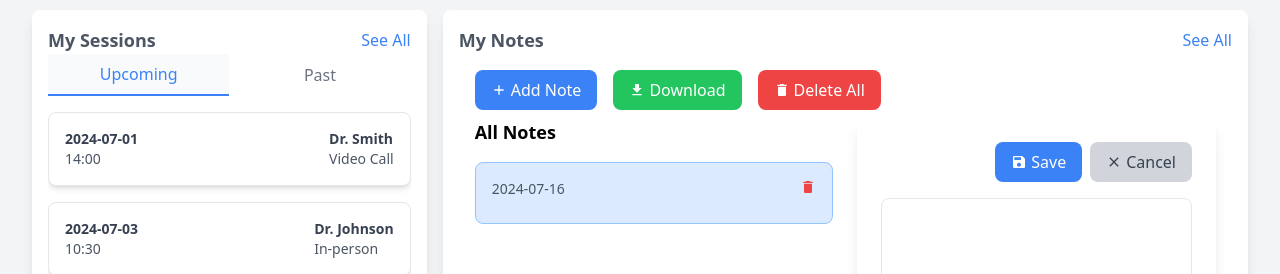
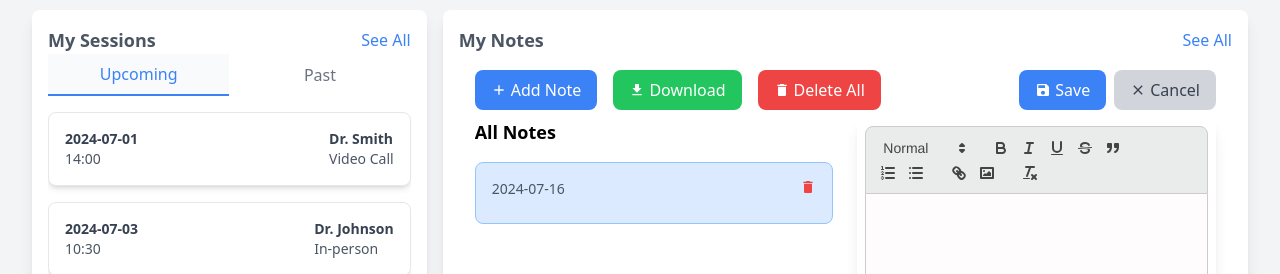
Before and after one commit to QuayeDNA/CyberGuidance, a React (Vite) app: page /main/dashboard in a window 1280 px wide. Both pictures are taken after a click on the button "Add Note". Shown: the part 450-724 px from the top of the page. Built offline with nearby package versions, Linux system fonts and the light colour scheme.

Commit message:
style: Update Notes.css formatting

```diff
--- /dev/null
+++ b/src/components/css/Notes.css
@@ -0,0 +1,13 @@
+.ql-container {
+    min-height: 10em;
+    border-bottom-left-radius: 0.5em;
+    border-bottom-right-radius: 0.5em;
+    background: #fefcfc;
+}
+
+.ql-snow.ql-toolbar {
+    display: block;
+    background: #eaecec;
+    border-top-left-radius: 0.5em;
+    border-top-right-radius: 0.5em;
+}
--- a/src/components/studentsApp/Notes.jsx
+++ b/src/components/studentsApp/Notes.jsx
@@ -1,6 +1,8 @@
 import { useState, useEffect } from 'react';
 import { MdAdd, MdDownload, MdDelete, MdNote, MdEdit, MdSave, MdClose } from 'react-icons/md';
-
+import ReactQuill from 'react-quill';
+import 'react-quill/dist/quill.snow.css'; // Import Quill styles
+import '../css/Notes.css'
 function Notes() {
     const [notes, setNotes] = useState([]);
     const [selectedNote, setSelectedNote] = useState(null);
@@ -83,6 +85,16 @@ function Notes() {
         document.body.removeChild(link);
     };
 
+    const modules = {
+        toolbar: [
+            [{ 'header': [1, 2, false] }],
+            ['bold', 'italic', 'underline', 'strike', 'blockquote'],
+            [{ 'list': 'ordered' }, { 'list': 'bullet' }],
+            ['link', 'image'],
+            ['clean']
+        ],
+    };
+
     return (
         <div className="container mx-auto p-4">
             <div className="flex items-center justify-between mb-2">
@@ -97,6 +109,28 @@ function Notes() {
                         <MdDelete className="mr-1" /><span className="hidden sm:inline">Delete All</span>
                     </button>
                 </div>
+                <div>
+            {selectedNote && isEditing ? (
+                <div>
+                    <div className="justify-end space-x-2 sm:hidden lg:flex">
+                        <button
+                            onClick={handleSaveEdit}
+                            className="flex items-center px-4 py-2 bg-blue-500 text-white rounded-lg hover:bg-blue-600 transition duration-300"
+                        >
+                            <MdSave className="mr-1" /> Save
+                        </button>
+                        <button
+                            onClick={handleCancelEdit}
+                            className="flex items-center px-4 py-2 bg-gray-300 text-gray-700 rounded-lg hover:bg-gray-400 transition duration-300"
+                        >
+                            <MdClose className="mr-1" /> Cancel
+                        </button>
+                    </div>
+                </div>
+            ) : (
+                <div></div>
+            )}
+        </div>
                 </div>
 
                 <div className="grid grid-cols-1 lg:grid-cols-2 gap-6">
@@ -105,8 +139,7 @@ function Notes() {
                         {notes.map((note) => (
                             <div
                                 key={note.id}
-                            className={`p-4 mb-4 rounded-lg cursor-pointer transition-all duration-200 ${
-                                selectedNote && selectedNote.id === note.id
+                                className={`p-4 mb-4 rounded-lg cursor-pointer transition-all duration-200 ${selectedNote && selectedNote.id === note.id
                                     ? 'bg-blue-100 border-blue-300'
                                     : 'bg-gray-50 hover:bg-gray-100 border-gray-200'
                                     } border`}
@@ -129,11 +162,11 @@ function Notes() {
                         ))}
                     </div>
 
-                <div className="bg-white rounded-lg shadow-lg p-6 max-h-[300px] overflow-y-auto">
+                    <div className="bg-white rounded-lg shadow-lg p-2 max-h-[300px] overflow-y-auto">
                         {selectedNote ? (
                             isEditing ? (
                                 <div>
-                                <div className="flex justify-end space-x-2 mb-4">
+                                    <div className="flex justify-end space-x-2 mb-4 lg:hidden">
                                         <button onClick={handleSaveEdit} className="flex items-center px-4 py-2 bg-blue-500 text-white rounded-lg hover:bg-blue-600 transition duration-300">
                                             <MdSave className="mr-1" />Save
                                         </button>
@@ -141,10 +174,12 @@ function Notes() {
                                             <MdClose className="mr-1" />Cancel
                                         </button>
                                     </div>
-                                <textarea
+                                    <ReactQuill
+                                        theme="snow"
                                         value={editedNote.note}
-                                    onChange={(e) => setEditedNote({ ...editedNote, note: e.target.value })}
-                                    className="w-full h-64 p-2 border rounded-lg resize-none"
+                                        onChange={(content) => setEditedNote({ ...editedNote, note: content })}
+                                        modules={modules}
+                                        className="h-64 mb-12"
                                     />
                                 </div>
                             ) : (
@@ -155,7 +190,7 @@ function Notes() {
                                             <MdEdit className="mr-1" />Edit
                                         </button>
                                     </div>
-                                <p className="text-gray-800 whitespace-pre-wrap break-words">{selectedNote.note}</p>
+                                    <div dangerouslySetInnerHTML={{ __html: selectedNote.note }} className="text-gray-800 whitespace-pre-wrap break-words" />
                                 </div>
                             )
                         ) : (
```
Lines whose indentation alone changed are shown as unchanged.
